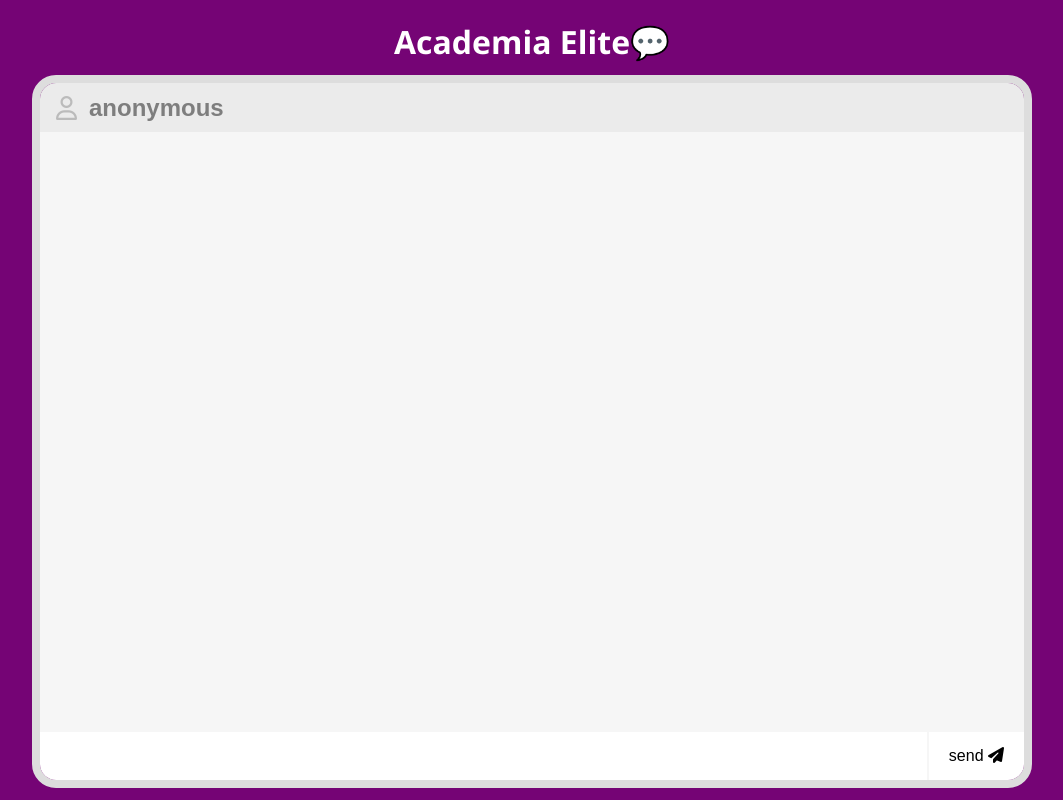
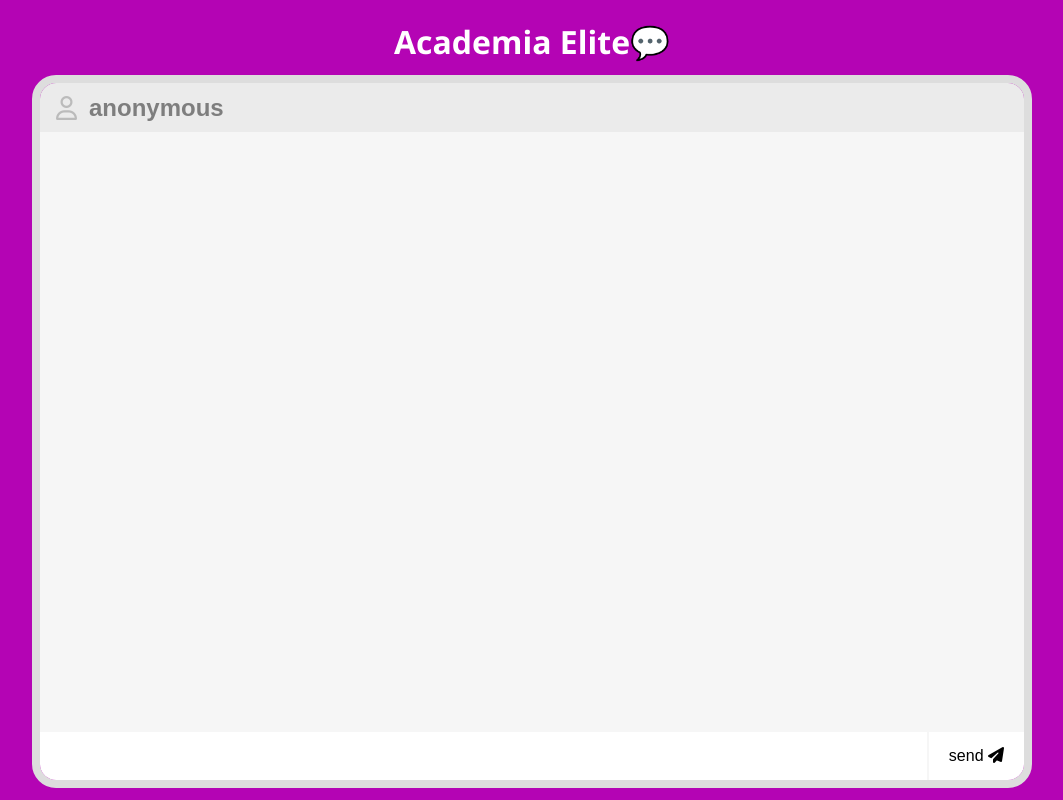
Before and after one commit to hitesh-mungara/Virtual_classroom, a website: page community_chat-websocket/public/index.html in a window 1280 px wide. Shown: the whole page, without its empty margins (108-1171 px from the left). Drawn offline with nearby package versions, Linux system fonts and the light colour scheme; no server answers.

Commit message:
Changed the background style

```diff
--- a/community_chat-websocket/public/style.css
+++ b/community_chat-websocket/public/style.css
@@ -13,7 +13,7 @@ body {
     font-family: "Open Sans", sans-serif;
     display: grid;
     place-items: center;
-    background-color:  rgb(117, 4, 117);
+    background-color:  rgb(180, 4, 180);
     height: 100vh;
 }
 
```
